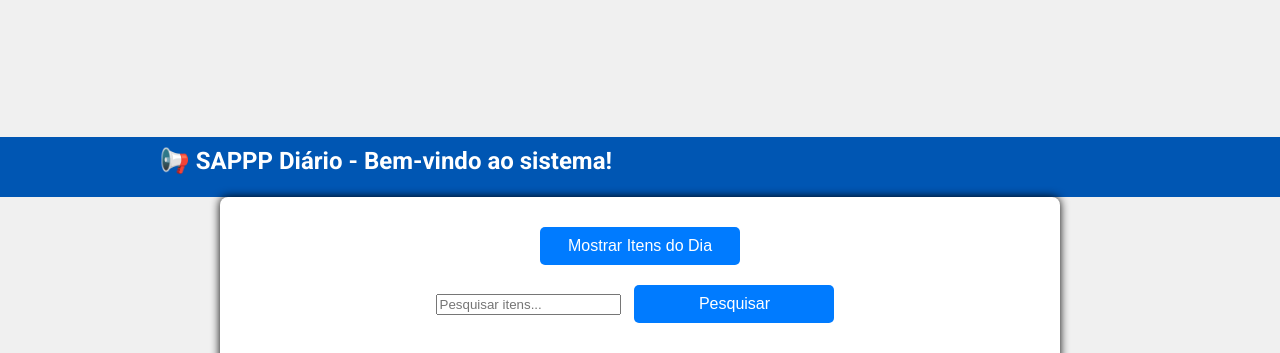
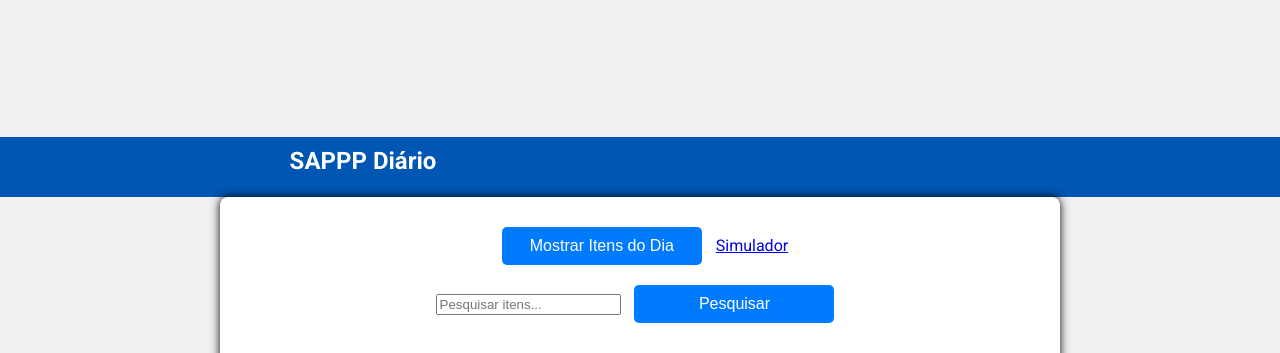
Before and after one commit to Dougas85/SAPPP, a Flask app: template templates/index.html in a window 1280 px wide. Shown: the top 353 px of the page. Run offline with Flask 3, Linux system fonts and the light colour scheme; the template is opened without the code that fills it, so the values that code supplies are empty; some libraries are stand-ins or nearby versions.

Commit message:
Update index.html

```diff
--- a/templates/index.html
+++ b/templates/index.html
@@ -9,14 +9,14 @@
 </head>
 <body>
     <header>
-  <div class="scrolling-wrapper">
-    <div class="scrolling-text">📢 SAPPP Diário - Bem-vindo ao sistema!</div>
-  </div>
-</header>
-
+        <div class="scrolling-wrapper">
+          <div class="scrolling-text">SAPPP Diário</div>
+        </div>
+      </header>
     <div class="container">
         <div class="button-container">
             <button id="showLinesButton">Mostrar Itens do Dia</button>
+            <a href="/simulador" class="btn-simulador">Simulador</a>
         </div>
 
         <div id="linesContainer"></div>
@@ -44,6 +44,7 @@
 
     <footer>
         <p>&copy; 2025 DFS. Todos os direitos reservados.</p>
+
     </footer>
 
     <!-- Modal para exibir detalhes -->
```
